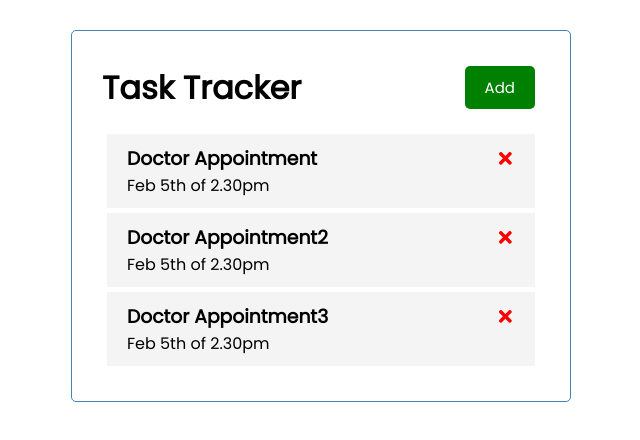
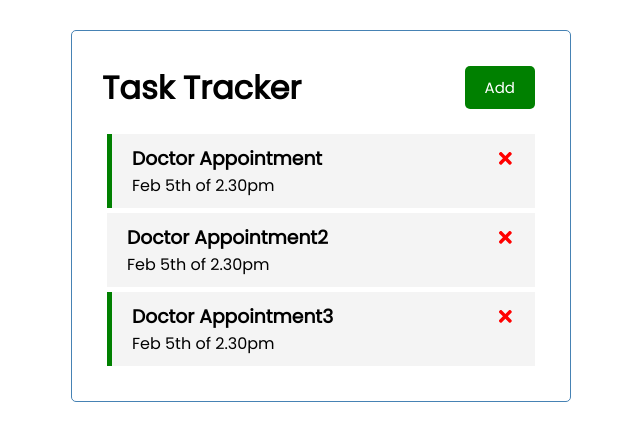
Before and after one commit to p4nduxcv/task-tracker, a React (Create React App) app: page / in a window 1280 px wide. Shown: the top 440 px of the page, without its empty margins (319-959 px from the left). Built offline with nearby package versions, Linux system fonts and the light colour scheme.

Commit message:
feat: toggle reminder and conditional styling

```diff
--- a/src/App.js
+++ b/src/App.js
@@ -28,10 +28,20 @@ function App() {
     setTasks(tasks.filter((t) => t.id !== id));
   };
 
+  const toggleReminder = (id) => {
+    setTasks(
+      tasks.map((t) => (t.id === id ? { ...tasks, remider: !t.remider } : t))
+    );
+  };
+
   return (
     <div className="container">
-      <Header title="Task Tracker" />
-      <Tasks tasks={tasks} onDelete={deleteTask} />
+      <Header title="Task Tracker" />{" "}
+      {tasks.length > 0 ? (
+        <Tasks tasks={tasks} onDelete={deleteTask} onToggle={toggleReminder} />
+      ) : (
+        <p>Nothing else Matters</p>
+      )}
     </div>
   );
 }
--- a/src/components/Task.js
+++ b/src/components/Task.js
@@ -1,10 +1,13 @@
 import React from "react";
 import { FaTimes } from "react-icons/fa";
 
-const Task = ({ tasks, onDelete }) => {
+const Task = ({ tasks, onDelete, onToggle }) => {
   return (
-    <div className="task">
-      <h3 key={tasks.key}>
+    <div
+      className={`task ${tasks.remider && "reminder"}`}
+      onDoubleClick={() => onToggle(tasks.id)}
+    >
+      <h3>
         {tasks.text}{" "}
         <FaTimes className="deleteIcons" onClick={() => onDelete(tasks.id)} />
       </h3>
--- a/src/components/Tasks.js
+++ b/src/components/Tasks.js
@@ -1,11 +1,16 @@
 import React from "react";
 import Task from "./Task";
 
-const Tasks = ({ tasks, onDelete }) => {
+const Tasks = ({ tasks, onDelete, onToggle }) => {
   return (
     <>
-      {tasks.map((task) => (
-        <Task key={task.id} tasks={task} onDelete={onDelete} />
+      {tasks.map((task, index) => (
+        <Task
+          key={index}
+          tasks={task}
+          onDelete={onDelete}
+          onToggle={onToggle}
+        />
       ))}
     </>
   );
```
